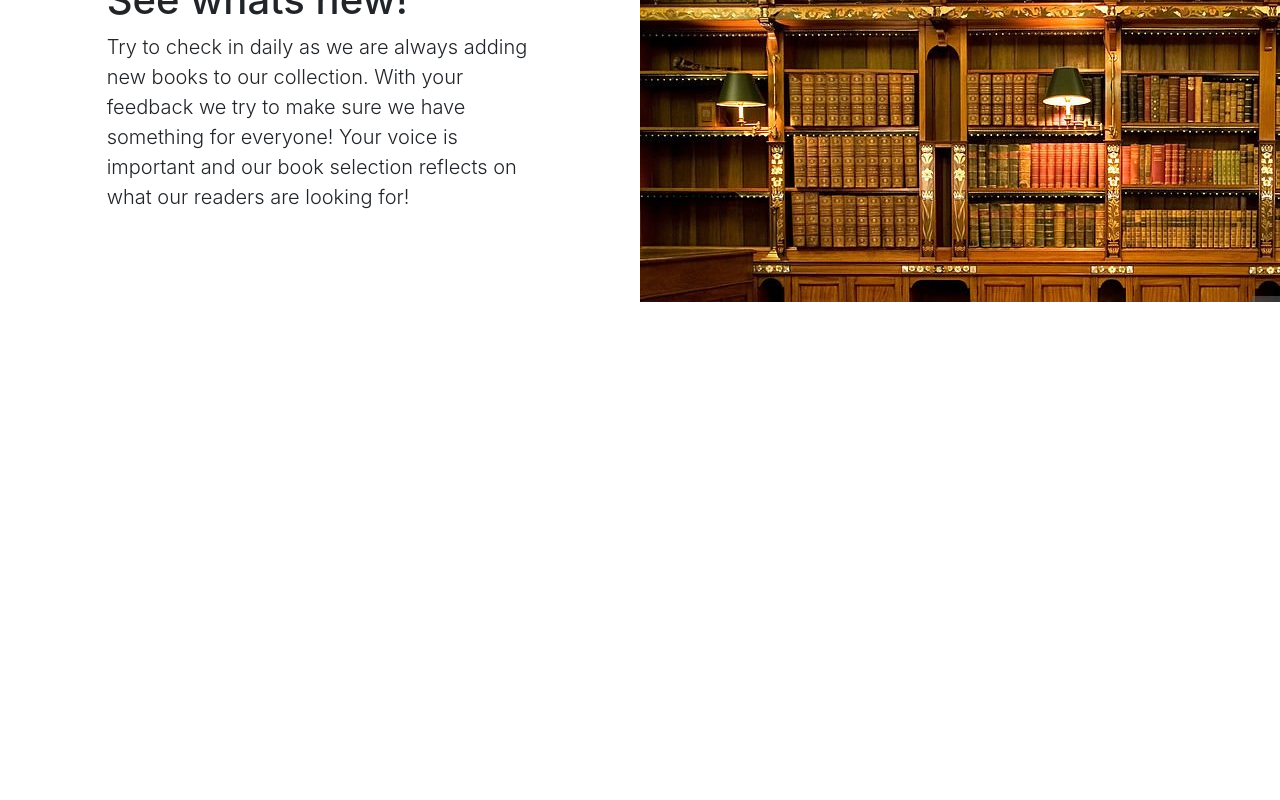
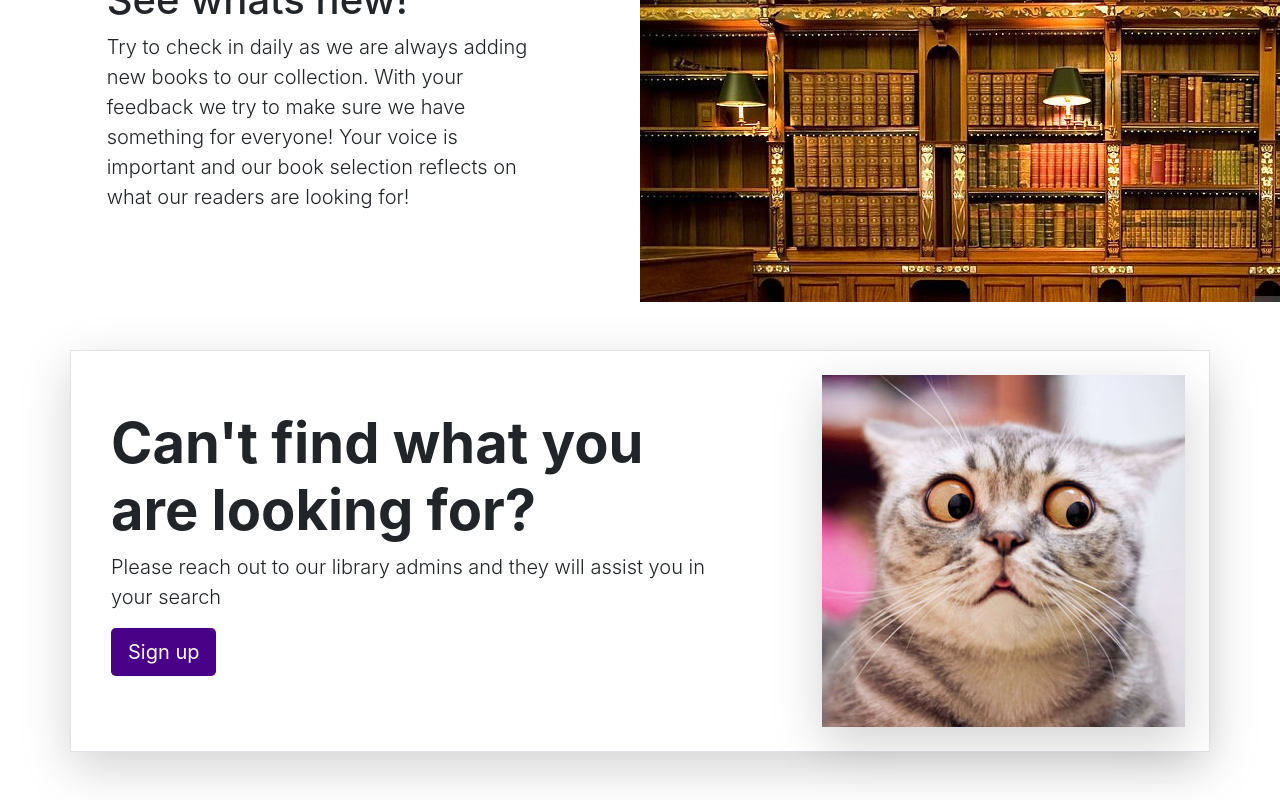
Before and after one commit to jadrubio/biblioteca-fe, a React (Create React App) app: page / in a window 1280 px wide. Shown: the part 1622-2422 px from the top of the page. Before the commit the page ends 1924 px from the top, so only its background shows below. Built offline with nearby package versions, Linux system fonts and the light colour scheme.

Commit message:
library services component

```diff
--- a/src/App.css
+++ b/src/App.css
@@ -33,7 +33,7 @@
 
 .lost-image {
   background-image: url("./images/public/image-2.jpeg");
-  height: 25em !important;
+  height: 22em !important;
   width: "720"
 }
 
--- /dev/null
+++ b/src/components/LibraryServices.tsx
@@ -0,0 +1,23 @@
+import { Button } from "./UI/Button";
+
+export const LibraryServices = () => {
+  return (
+    <div className="container my-5">
+      <div className="row p-4 align-items-center border shadow-lg">
+        <div className="col-lg-7 p-3">
+          <h1 className="display-4 fw-bold">
+            Can't find what you are looking for?
+          </h1>
+          <p className="lead">
+            Please reach out to our library admins and they will assist you in
+            your search
+          </p>
+          <div className="d-grid gap-2 justify-content-md-start mb-4 mb-lg-3">
+            <Button>Sign up</Button>
+          </div>
+        </div>
+        <div className="col-lg-4 offset-lg-1 shadow-lg lost-image"></div>
+      </div>
+    </div>
+  );
+};
--- a/src/layouts/HomePage.tsx
+++ b/src/layouts/HomePage.tsx
@@ -1,4 +1,5 @@
 import { Carousel } from "../components/Carousel";
+import { LibraryServices } from "../components/LibraryServices";
 import { TopBooks } from "../components/TopBooks";
 import { Welcome } from "../components/Welcome";
 
@@ -8,6 +9,7 @@ export const HomePage = () => {
       <TopBooks />
       <Carousel />
       <Welcome />
+      <LibraryServices />
     </>
   );
 };
```
Also changed, not shown: src/images/public/image-2.jpeg.
